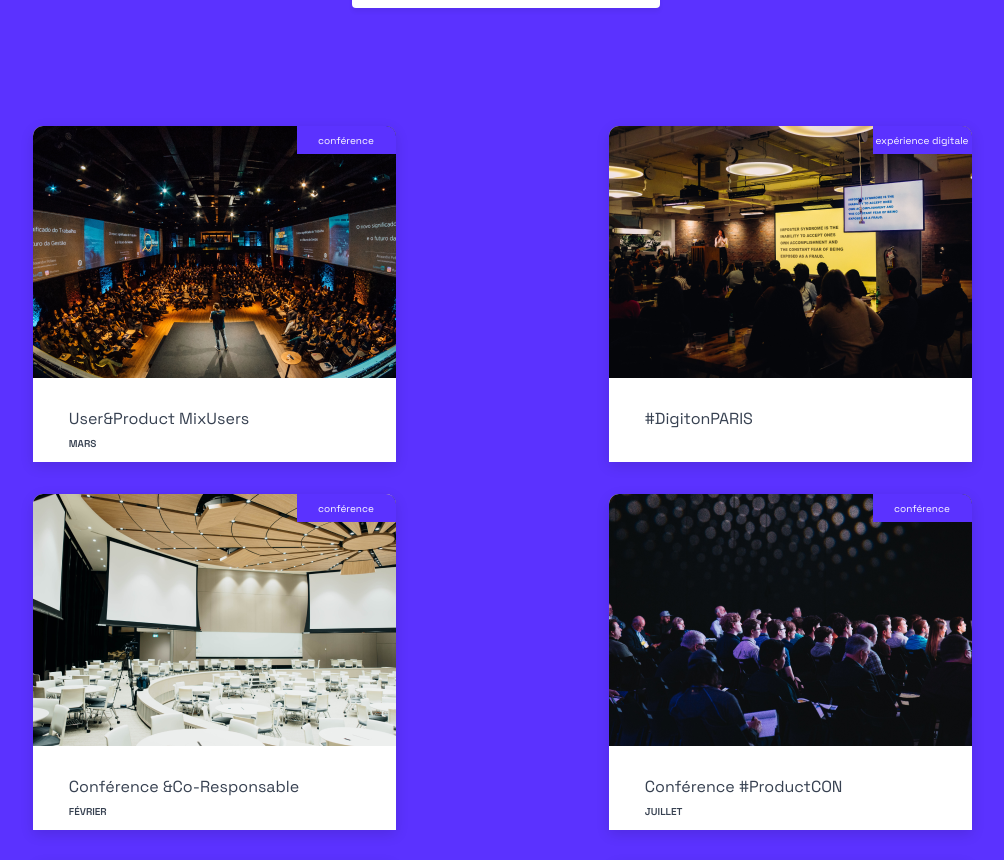
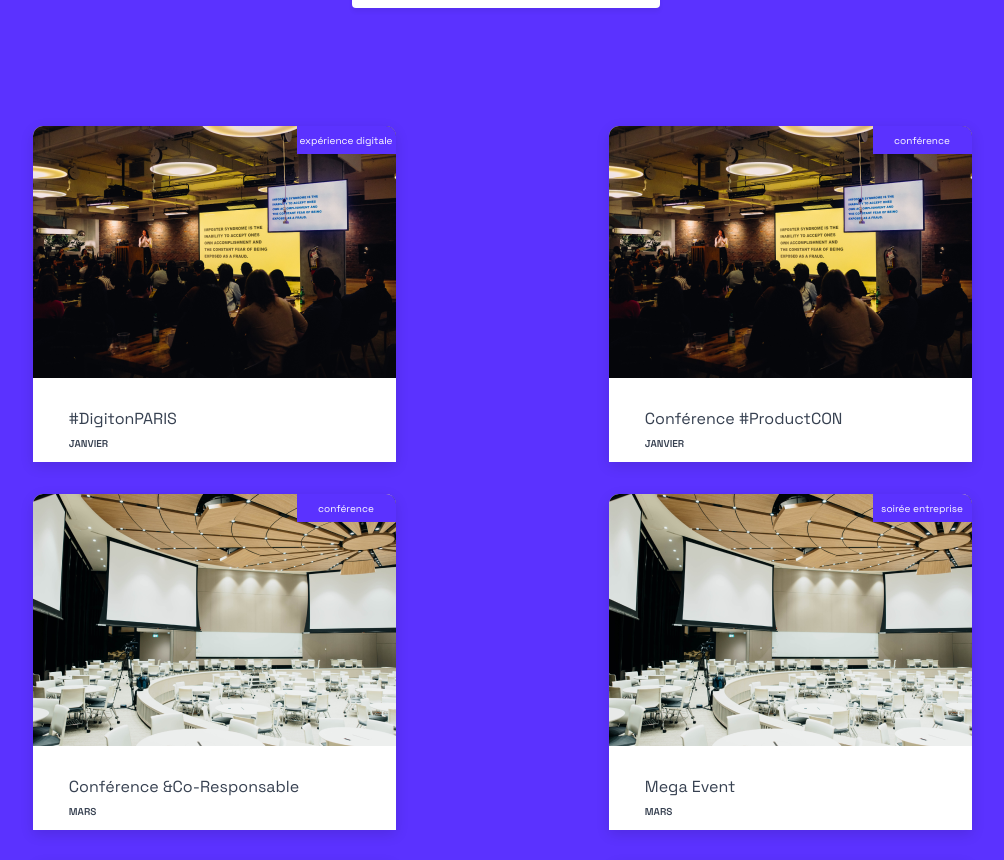
Before and after one commit to Astuki/Projet_10, a React (Create React App) app: page / in a window 1280 px wide. Shown: the part 1880-2740 px from the top of the page, without its empty margins (138-1142 px from the left). Built offline with nearby package versions, Linux system fonts and the light colour scheme.

Commit message:
Reverting test to original state + dataContext and home changing indexes in data, EventCard now no errors

```diff
--- a/src/components/EventCard/index.js
+++ b/src/components/EventCard/index.js
@@ -23,7 +23,7 @@ const EventCard = ({
       </div>
       <div className="EventCard__descriptionContainer">
         <div className="EventCard__title">{title}</div>
-        <div className="EventCard__month" data-testid="event-month">{getMonth(date)}</div>
+        <div className="EventCard__month">{getMonth(date)}</div>
       </div>
     </div>
   );
--- a/src/contexts/DataContext/index.js
+++ b/src/contexts/DataContext/index.js
@@ -19,13 +19,10 @@ export const api = {
 export const DataProvider = ({ children }) => {
   const [error, setError] = useState(null);
   const [data, setData] = useState(null);
-
+  const [last, setLast] = useState(null);
   const getData = useCallback(async () => {
     try {
-
-      const jsonData = await api.loadData();
-      setData(jsonData);
-
+      setData(await api.loadData());
     } catch (err) {
       setError(err);
     }
@@ -33,19 +30,22 @@ export const DataProvider = ({ children }) => {
 
 
   useEffect(() => {
-    // Fetch data only if it hasn't been fetched yet
-    if (!data) {
-      getData();
-    }
-  }, [data, getData]);
+    if (data && data.events) {
+      setLast(data.events.sort((evtA, evtB) =>
+      new Date(evtA.date) < new Date(evtB.date) ? -1 : 1)[0])
+    // Sort the same way it was done on other files
+      return;}
+    getData();
+  }); /* apply changes to data before being sent to files */
 
 
   return (
     <DataContext.Provider
-      // eslint-disable-next-line react/jsx-no-constructed-context-values
+      // added last
       value={{
         data,
         error,
+        last
       }}
     >
       {children}
--- a/src/helpers/Date/index.js
+++ b/src/helpers/Date/index.js
@@ -1,16 +1,16 @@
 export const MONTHS = {
-  1: "janvier",
-  2: "février",
-  3: "mars",
-  4: "avril",
-  5: "mai",
-  6: "juin",
-  7: "juillet",
-  8: "août",
-  9: "septembre",
-  10: "octobre",
-  11: "novembre",
-  12: "décembre",
+  0: "janvier",
+  1: "février",
+  2: "mars",
+  3: "avril",
+  4: "mai",
+  5: "juin",
+  6: "juillet",
+  7: "août",
+  8: "septembre",
+  9: "octobre",
+  10: "novembre",
+  11: "décembre",
 };
-
+/* Correcting error unable to find element with the text : /avril/ */
 export const getMonth = (date) => MONTHS[date.getMonth()];
--- a/src/pages/Home/index.js
+++ b/src/pages/Home/index.js
@@ -22,8 +22,8 @@ const Page = () => {
   const last = data?.events?.length > 0
   ? [...data.events].sort((a, b) => new Date(b.date) - new Date(a.date))[0]
   : null;
+
   /* */
-
   return <>
     <header>
       <Menu />
@@ -126,15 +126,15 @@ const Page = () => {
     <footer className="row">
       <div className="col presta">
         <h3>Notre derniére prestation</h3>
-        {last && (
+        {last && ( // data was sometimes undefined, wait until the data exist
           <EventCard
             imageSrc={last?.cover}
             title={last?.title}
             date={new Date(last?.date)}
             small
-            label={last?.type}
+            label={last?.type} /* selecting the event type */
           />
-        )}
+        )};
       </div>
       <div className="col contact">
         <h3>Contactez-nous</h3>
```
Also changed, not shown: 1 other file (tests, documents, lock files or other folders).
